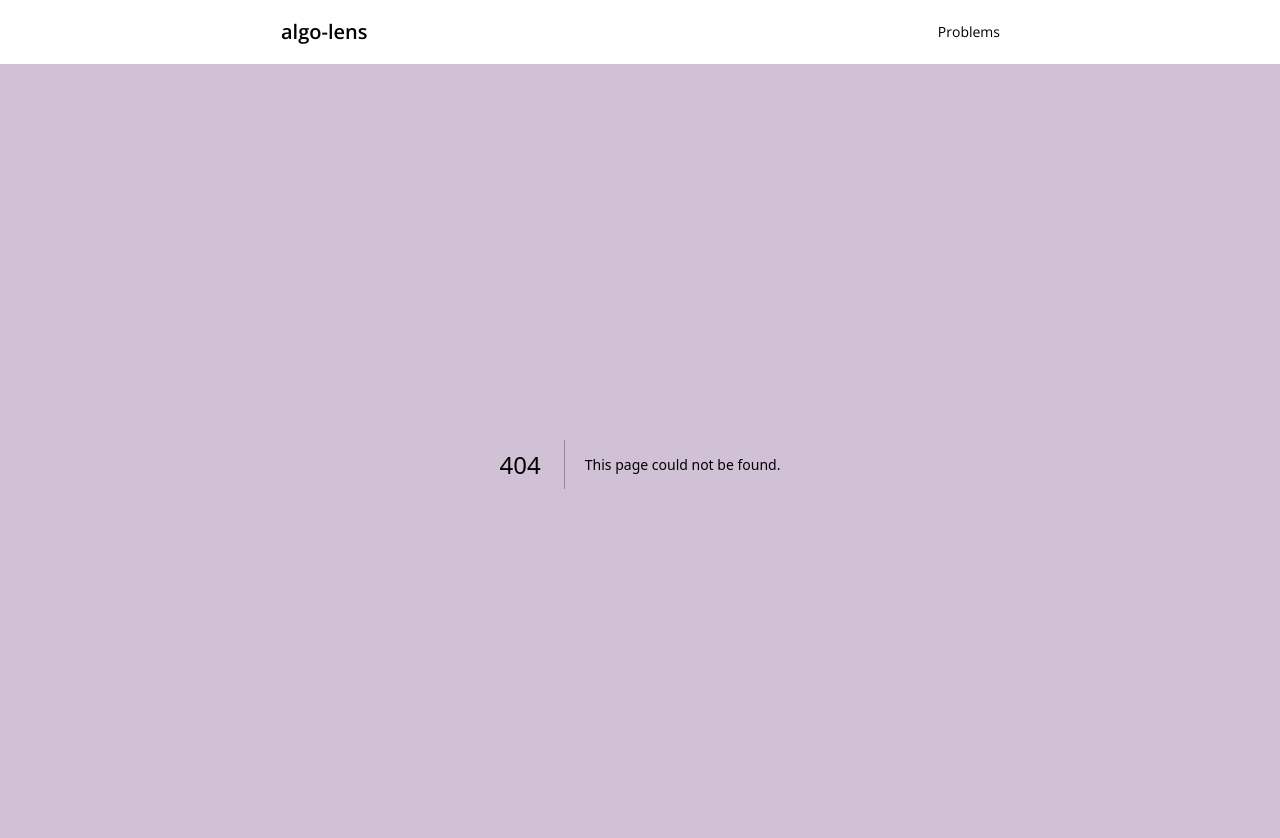
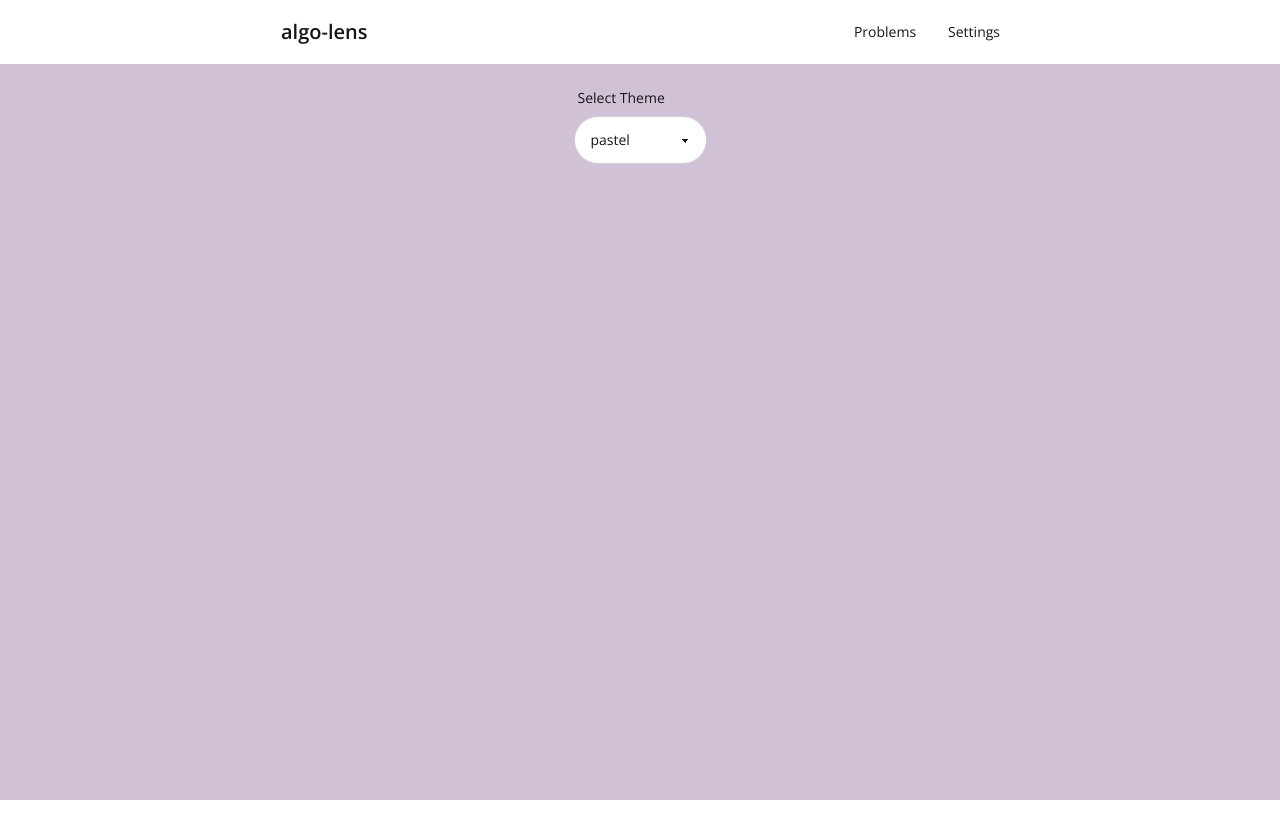
Before and after one commit to jaroslaw-weber/algo-lens, a Next.js app: page /settings in a window 1280 px wide. Before the commit this address had no page. Shown: the top 838 px of the page. After the commit the page ends 800 px from the top, so only its background shows below. Built offline with nearby package versions, Linux system fonts and the light colour scheme.

Commit message:
add more themes

```diff
--- a/components/Navbar.tsx
+++ b/components/Navbar.tsx
@@ -15,6 +15,9 @@ const Navbar = () => {
             <li>
               <Link href="/problems">Problems</Link>
             </li>
+            <li>
+              <Link href="/settings">Settings</Link>
+            </li>
           </ul>
         </div>
       </div>
--- /dev/null
+++ b/components/ThemeSelector.tsx
@@ -0,0 +1,34 @@
+import { useEffect, useState } from 'react';
+const themes = [
+  'light', 'dark', 'cupcake', 'bumblebee', 'emerald', 'corporate', 'synthwave',
+  'retro', 'cyberpunk', 'valentine', 'halloween', 'garden', 'forest', 'aqua',
+  'lofi', 'pastel', 'fantasy', 'wireframe', 'black', 'luxury', 'dracula', 'cmyk',
+  'autumn', 'business', 'acid', 'lemonade', 'night', 'coffee', 'winter'
+];
+
+const ThemeSelector = () => {
+  const [theme, setTheme] = useState('pastel');
+
+  useEffect(() => {
+    document.documentElement.setAttribute('data-theme', theme);
+  }, [theme]);
+
+  return (
+    <div className="p-4">
+      <label className="label">
+        <span className="label-text">Select Theme</span>
+      </label>
+      <select
+        className="select select-bordered w-full max-w-xs"
+        value={theme}
+        onChange={(e) => setTheme(e.target.value)}
+      >
+        {themes.map((t) => (
+          <option key={t} value={t}>{t}</option>
+        ))}
+      </select>
+    </div>
+  );
+};
+
+export default ThemeSelector;
--- /dev/null
+++ b/pages/settings.tsx
@@ -0,0 +1,12 @@
+import React, { useState } from "react";
+import ThemeSelector from "../components/ThemeSelector";
+const Settings: React.FC = () => {
+
+  return (
+    <div>
+		<ThemeSelector/>
+    </div>
+  );
+};
+
+export default Settings;
--- a/tailwind.config.js
+++ b/tailwind.config.js
@@ -31,7 +31,36 @@ module.exports = {
     require('daisyui'),
   ],
   daisyui: {
-    themes: ["pastel"],
-    theme: "pastel"
+    themes: [
+      'pastel',
+      'light',
+      'dark',
+      'cupcake',
+      'bumblebee',
+      'emerald',
+      'corporate',
+      'synthwave',
+      'retro',
+      'cyberpunk',
+      'valentine',
+      'halloween',
+      'garden',
+      'forest',
+      'aqua',
+      'lofi',
+      'fantasy',
+      'wireframe',
+      'black',
+      'luxury',
+      'dracula',
+      'cmyk',
+      'autumn',
+      'business',
+      'acid',
+      'lemonade',
+      'night',
+      'coffee',
+      'winter'
+    ],
   }
 };
```
